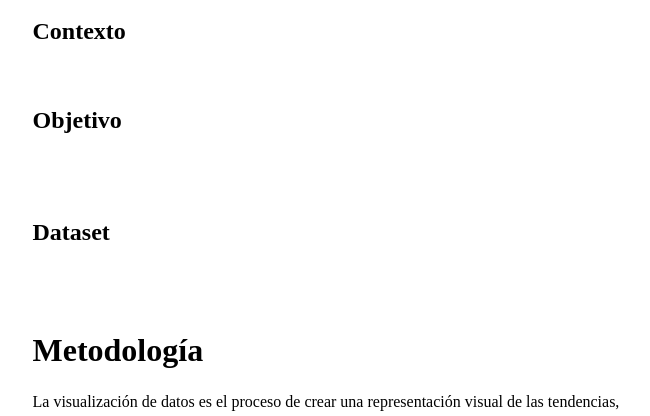
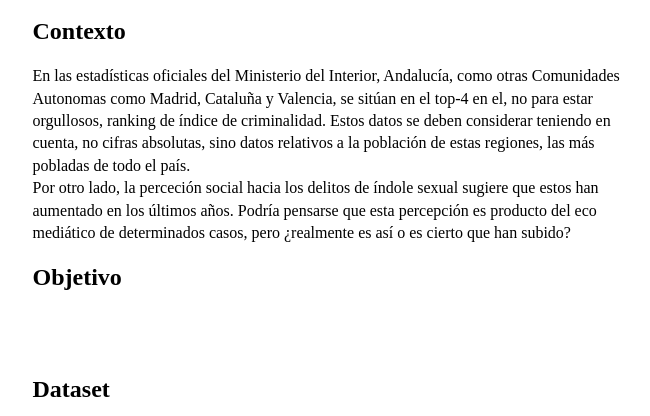
Before and after one commit to juanphys/js-oedyve, a website: page index.html in a window 1280 px wide. Shown: the part 374-790 px from the top of the page, without its empty margins (310-960 px from the left). Drawn offline with Linux system fonts and the light colour scheme.

Commit message:
1 binaries uploaded

```diff
--- a/index.html
+++ b/index.html
@@ -49,7 +49,9 @@
 
     <h2>Contexto</h2>
       <p class="interlineado">
+        En las estadísticas oficiales del Ministerio del Interior, Andalucía, como otras Comunidades Autonomas como Madrid, Cataluña y Valencia, se sitúan en el top-4 en el, no para estar orgullosos, ranking de índice de criminalidad. Estos datos se deben considerar teniendo en cuenta, no cifras absolutas, sino datos relativos a la población de estas regiones, las más pobladas de todo el país.<br>
 
+        Por otro lado, la perceción social hacia los delitos de índole sexual sugiere que estos han aumentado en los últimos años. Podría pensarse que esta percepción es producto del eco mediático de determinados casos, pero ¿realmente es así o es cierto que han subido?
         <br>
       </p>
 
@@ -102,6 +104,9 @@
       <br /><br />
 
 
+      <iframe title="Delitos por cada 1000 hab. vs PIB per Cápita - 2021" aria-label="Scatter Plot" id="datawrapper-chart-ifEl5" src="https://datawrapper.dwcdn.net/ifEl5/1/" scrolling="no" frameborder="0" style="width: 0; min-width: 100% !important; border: none;" height="400" data-external="1"></iframe><script type="text/javascript">!function(){"use strict";window.addEventListener("message",(function(a){if(void 0!==a.data["datawrapper-height"]){var e=document.querySelectorAll("iframe");for(var t in a.data["datawrapper-height"])for(var r=0;r<e.length;r++)if(e[r].contentWindow===a.source){var i=a.data["datawrapper-height"][t]+"px";e[r].style.height=i}}}))}();
+      </script>
+
       <h3>¿Cómo ha evolucionado el dengue en sendas ciudades a lo largo del tiempo?</h3>
 
         Para responder a esta pregunta necesitaremos graficar el número de casos frente al tiempo. Los gráficos de líneas son adecuados para visualizar series temporales y ver así posibles tendencias y/o estacionalidades. DataWrapper hace esto sencillo y atractivo a la vista<br /> <br />
```
Also changed, not shown: libertad.jpg (added). Lines whose indentation alone changed are shown as unchanged.
